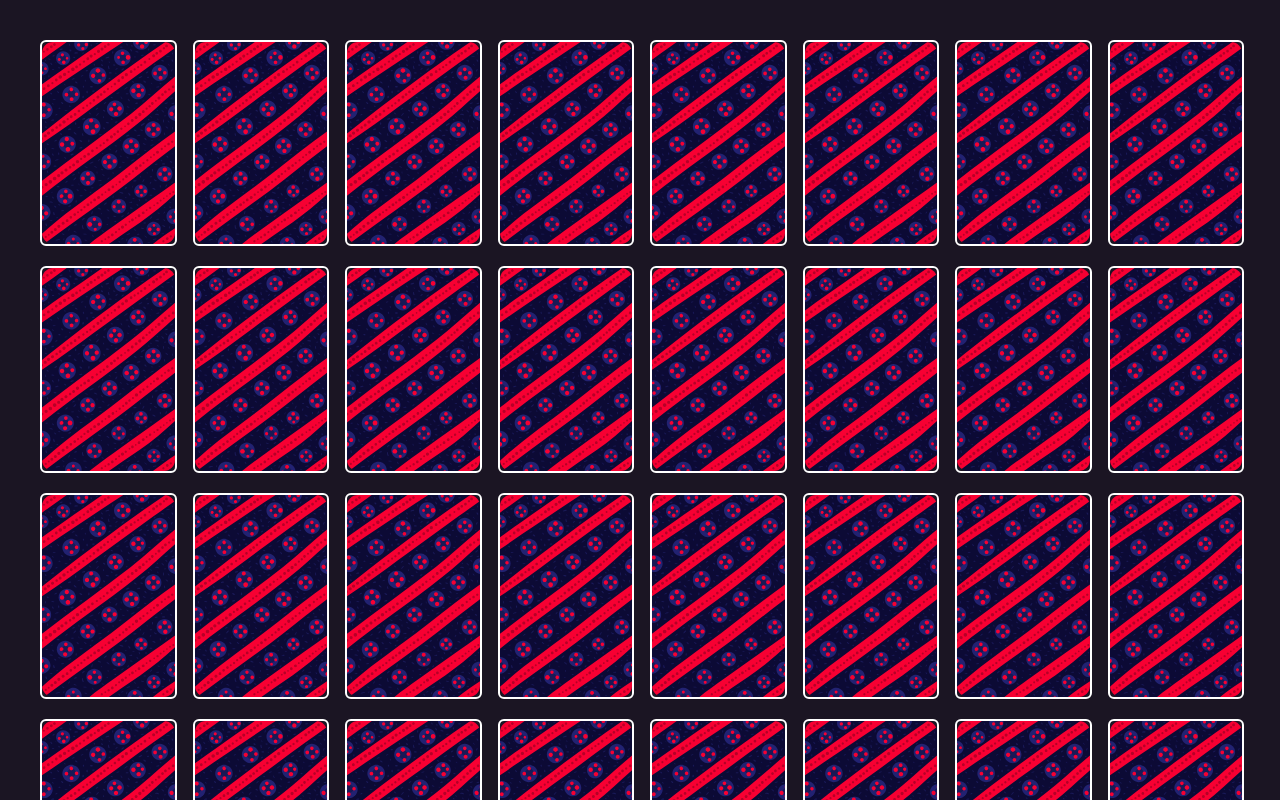
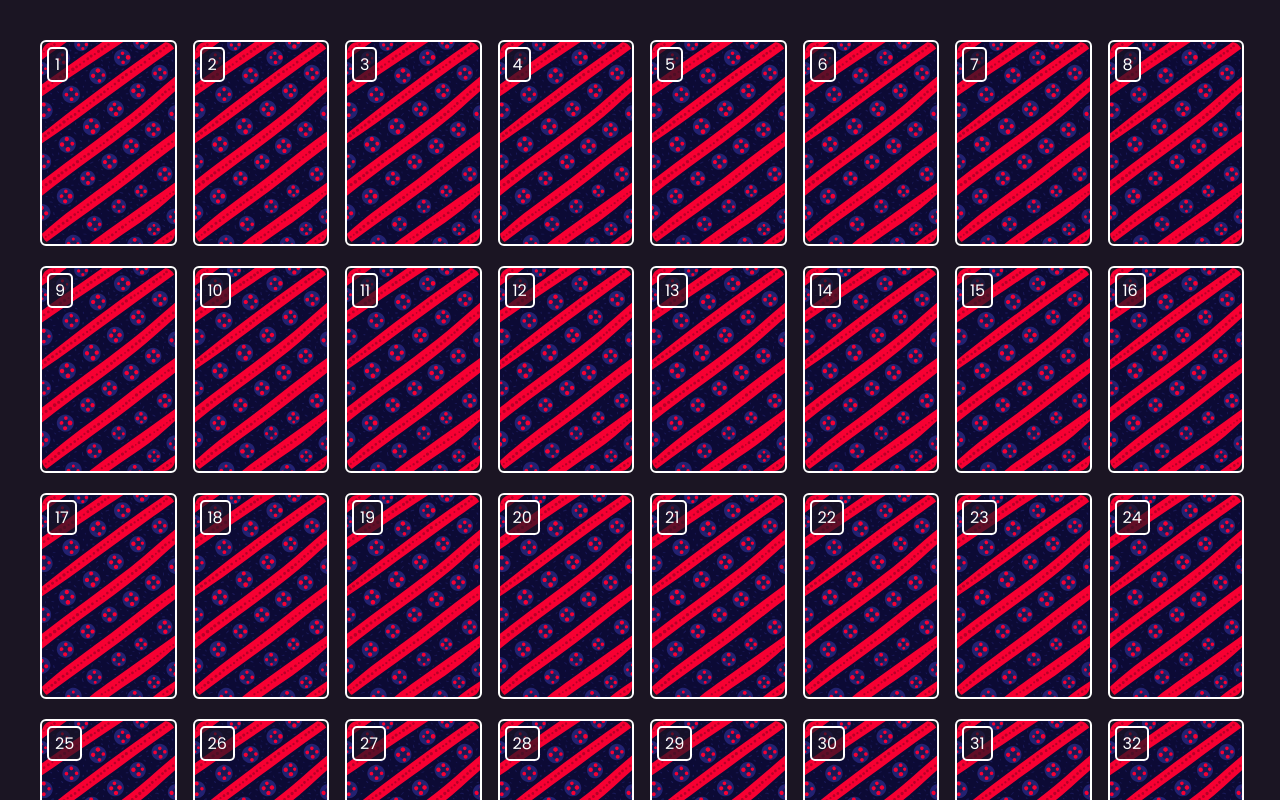
Before and after one commit to kawhyte/family-memory, a React (Create React App) app: page / in a window 1280 px wide. Shown: the top 800 px of the page. Built offline with nearby package versions, Linux system fonts and the light colour scheme.

Commit message:
updated cards

```diff
--- a/src/App.js
+++ b/src/App.js
@@ -73,7 +73,7 @@ function App() {
 		}
 	}, [choiceOne, choiceTwo]);
 
-	console.log("Cards State", cards);
+	//console.log("Cards State", cards);
 
 	// rest choices and increase turn
 	const resetTurn = () => {
@@ -97,13 +97,14 @@ function App() {
 		<div className='App'>
 
 			<div className='card-grid'>
-				{cards.map((card) => (
+				{cards.map((card, count) => (
 					<SingleCard
 						key={card.id}
 						card={card}
 						handleChoice={handleChoice}
 						flipped={card === choiceOne || card === choiceTwo || card.matched}
             disabled={disabled}
+            count ={count}
 					/>
 				))}
 			</div>
--- a/src/components/SingleCard.css
+++ b/src/components/SingleCard.css
@@ -11,6 +11,26 @@
     border-radius: 6px;
 }
 
+.card-number {
+position:absolute;
+margin:7px;
+padding: 3px 6px;
+border: 2px solid #fff;
+font-size: 1em;
+border-radius: 5px;
+background:#1b1523ac;
+min-width: 5px;
+}
+
+
+/* background: none;
+border: 2px solid #fff;
+padding: 6px 12px;
+border-radius: 4px;
+color: #fff;
+font-weight: bold;
+cursor: pointer;
+font-size: 1em; */
 /* front of card picture */
 .card .front {
     transform: rotateY(90deg);
@@ -25,7 +45,7 @@
 }
 
 /* back of card cover */
-.card .back {
+.card .back  {
     transition: all ease-in 0.2s;
     transition-delay: 0.2s;
 }
--- a/src/components/SingleCard.js
+++ b/src/components/SingleCard.js
@@ -1,25 +1,27 @@
 import React from "react";
 import "./SingleCard.css";
 
-export default function SingleCard({ card, handleChoice, flipped, disabled }) {
+export default function SingleCard({
+	card,
+	handleChoice,
+	flipped,
+	disabled,
+	count,
+}) {
 	const handleClick = () => {
-        if(!disabled){
-            handleChoice(card);
-        }
-
+		if (!disabled) {
+			handleChoice(card);
+		}
 	};
-
+	console.log(count);
 	return (
 		<div className='card'>
 			<div className={flipped ? "flipped" : ""}>
 				<img className='front' src={card.src} alt='card front' />
-
-				<img
-					className='back'
-					src='/img/cardback.svg'
-					onClick={handleClick}
-					alt='card back'
-				/>
+				<div className='back'>
+					<p className='card-number'>{count + 1}</p>
+					<img src='/img/cardback.svg' onClick={handleClick} alt='card back' />
+				</div>
 			</div>
 		</div>
 	);
```
